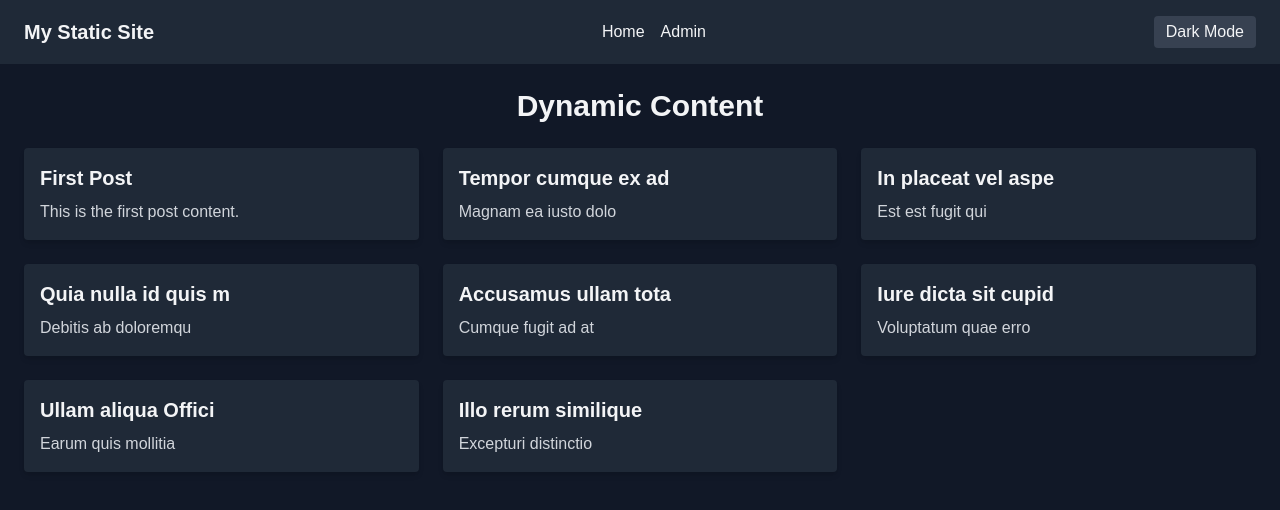
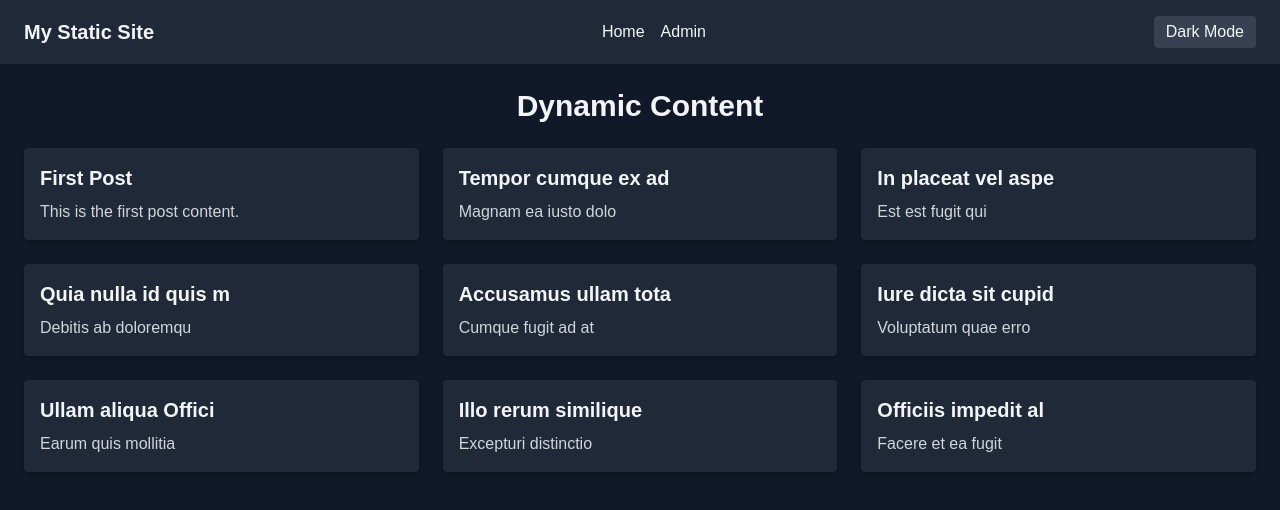
Before and after one commit to itisusama/static-site, a Next.js app: page / in a window 1280 px wide. Shown: the top 510 px of the page. Built offline with nearby package versions, Linux system fonts and the light colour scheme; no server answers.

Commit message:
new base url

```diff
--- a/pages/index.js
+++ b/pages/index.js
@@ -20,7 +20,7 @@ export default function Home({ posts }) {
 }
 
 export async function getServerSideProps(context) {
-  const baseUrl = process.env.NEXT_PUBLIC_BASE_URL || '';
+  const baseUrl = process.env.NEXT_PUBLIC_BASE_URL || 'http://127.0.0.1:3000';
   const res = await fetch(`${baseUrl}/api/posts`);
   const posts = await res.json();
   return { props: { posts } };
--- a/public/data.json
+++ b/public/data.json
@@ -38,5 +38,10 @@
     "id": 1734564953074,
     "title": "Illo rerum similique",
     "content": "Excepturi distinctio"
+  },
+  {
+    "id": 1734565544503,
+    "title": "Officiis impedit al",
+    "content": "Facere et ea fugit "
   }
 ]
```
